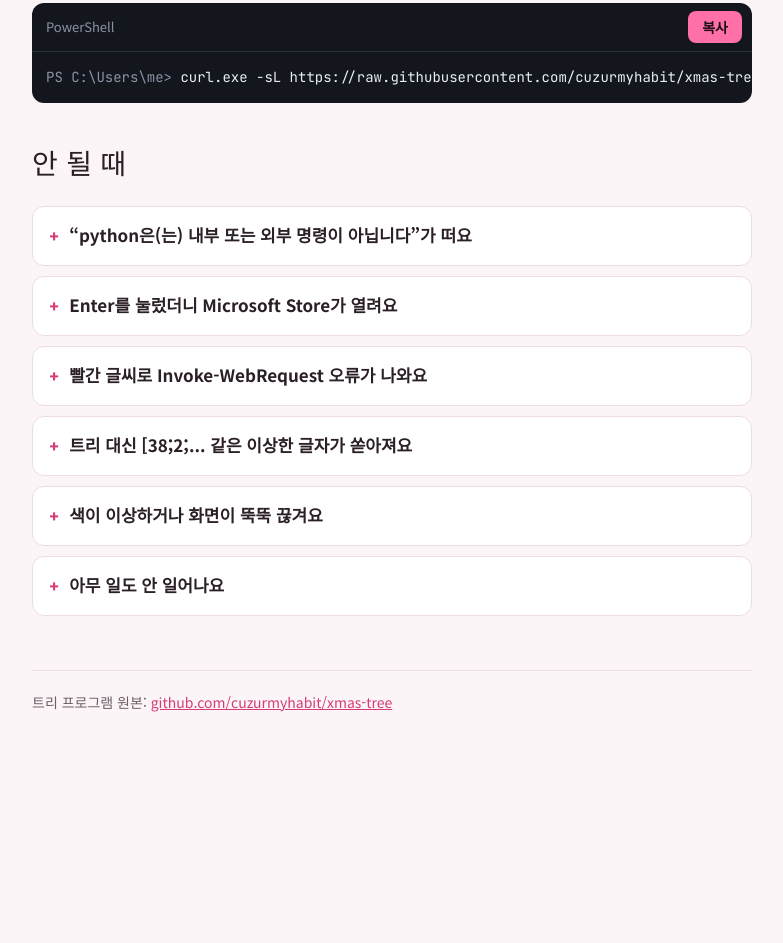
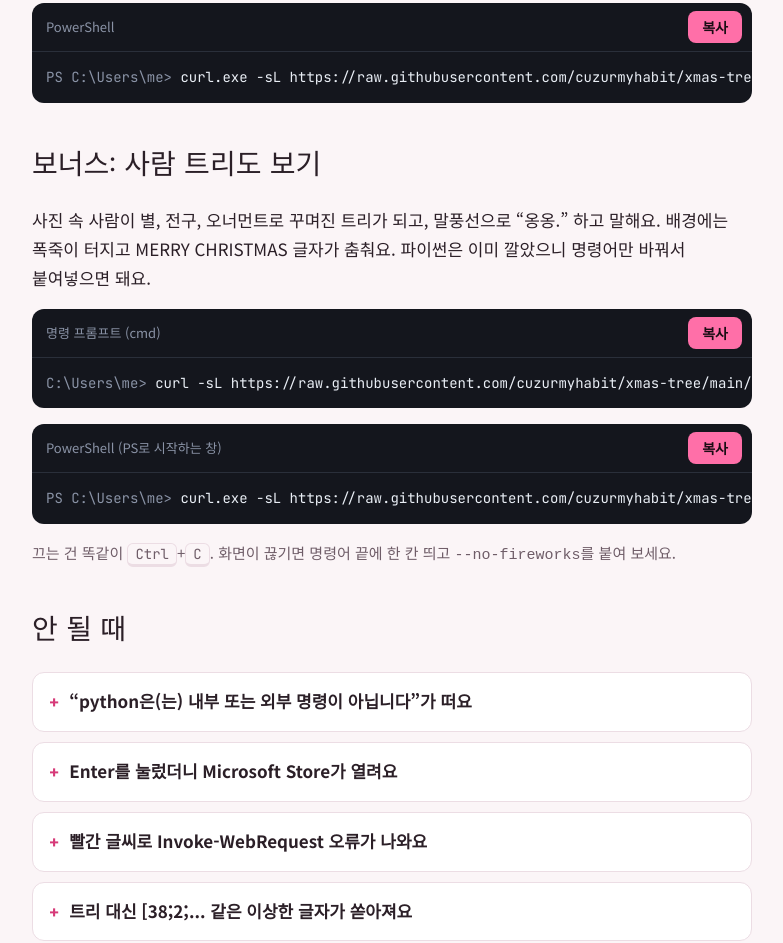
Before and after one commit to cuzurmyhabit/xmas-tree, a plain HTML site: page index.html in a window 1280 px wide. Shown: the part 2031-2974 px from the top of the page, without its empty margins (248-1031 px from the left). Before the commit the page ends 2831 px from the top, so only its background shows below. Drawn offline with Linux system fonts and the light colour scheme.

Commit message:
Add portrait tree commands to the Windows guide page
Co-Authored-By: Claude Opus 5.5 <noreply@anthropic.com>

```diff
--- a/index.html
+++ b/index.html
@@ -252,6 +252,26 @@ details p { margin: 0; }
     </div>
   </section>
 
+  <section style="display:flex;flex-direction:column;gap:16px" aria-labelledby="bonus">
+    <h2 id="bonus">보너스: 사람 트리도 보기</h2>
+    <p style="margin:0">사진 속 사람이 별, 전구, 오너먼트로 꾸며진 트리가 되고, 말풍선으로 “옹옹.” 하고 말해요. 배경에는 폭죽이 터지고 MERRY CHRISTMAS 글자가 춤춰요. 파이썬은 이미 깔았으니 명령어만 바꿔서 붙여넣으면 돼요.</p>
+    <div class="console">
+      <div class="console-head">
+        <span class="console-label">명령 프롬프트 (cmd)</span>
+        <button class="copy" type="button" id="copy-portrait-cmd" data-target="portrait-cmd-text">복사</button>
+      </div>
+      <pre><span class="prompt">C:\Users\me&gt; </span><span id="portrait-cmd-text">curl -sL https://raw.githubusercontent.com/cuzurmyhabit/xmas-tree/main/portrait/portrait.py | python -</span></pre>
+    </div>
+    <div class="console">
+      <div class="console-head">
+        <span class="console-label">PowerShell (PS로 시작하는 창)</span>
+        <button class="copy" type="button" id="copy-portrait-ps" data-target="portrait-ps-text">복사</button>
+      </div>
+      <pre><span class="prompt">PS C:\Users\me&gt; </span><span id="portrait-ps-text">curl.exe -sL https://raw.githubusercontent.com/cuzurmyhabit/xmas-tree/main/portrait/portrait.py | python -</span></pre>
+    </div>
+    <p class="note" style="margin:0">끄는 건 똑같이 <kbd>Ctrl</kbd>+<kbd>C</kbd>. 화면이 끊기면 명령어 끝에 한 칸 띄고 <code>--no-fireworks</code>를 붙여 보세요.</p>
+  </section>
+
   <section style="display:flex;flex-direction:column;gap:16px" aria-labelledby="faq">
     <h2 id="faq">안 될 때</h2>
     <div class="faq">
```
